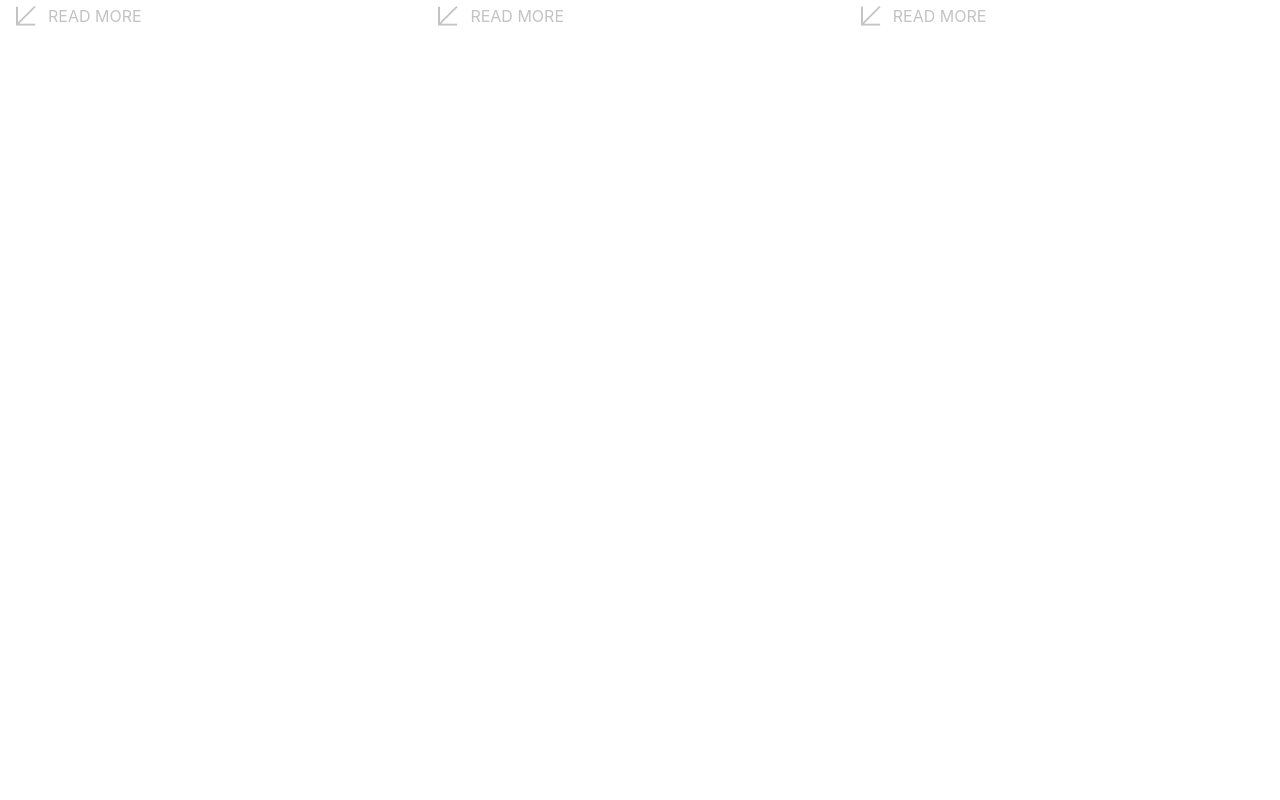
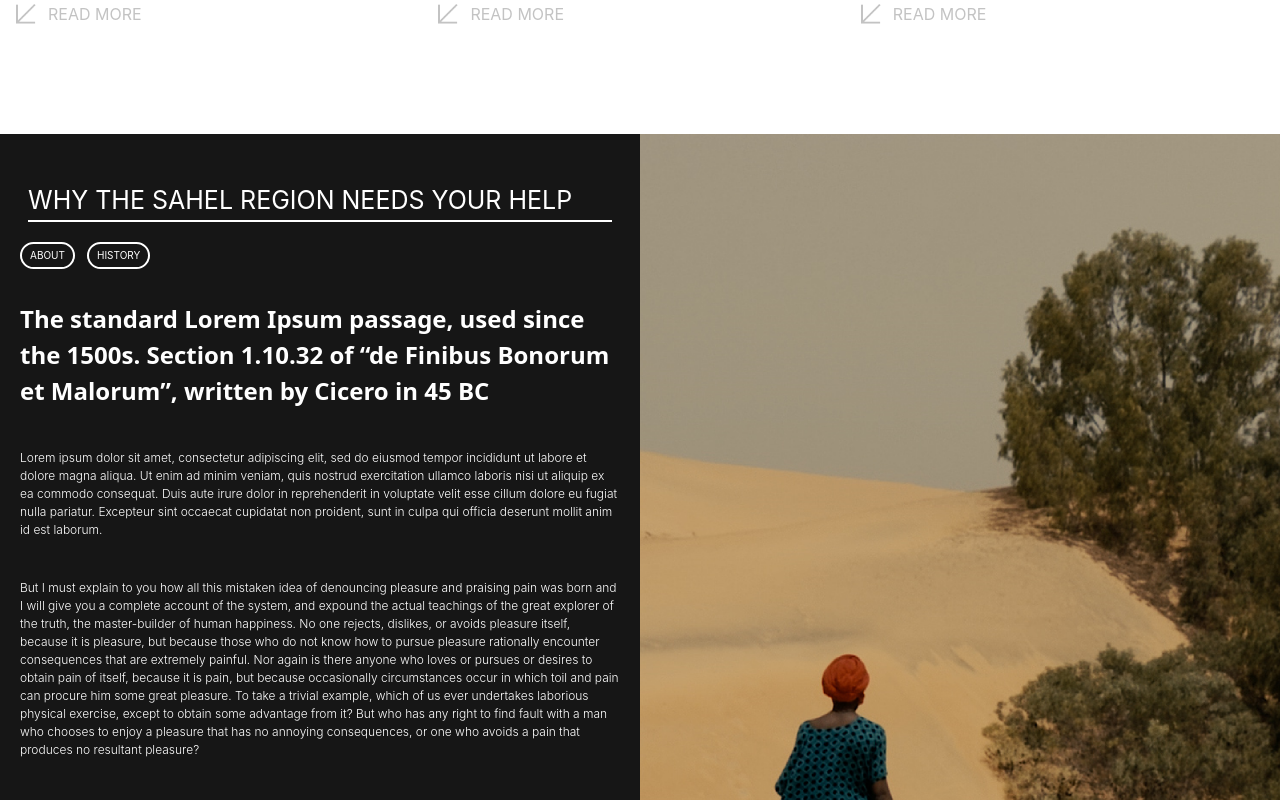
Before and after one commit to usama-mk/my-sahel, a React (Create React App) app: page / in a window 1280 px wide. Shown: the part 4060-4860 px from the top of the page. Before the commit the page ends 4196 px from the top, so only its background shows below. Built offline with nearby package versions, Linux system fonts and the light colour scheme.

Commit message:
done featured artists

```diff
--- a/src/components/FeaturedArtist/FeaturedArtist.js
+++ b/src/components/FeaturedArtist/FeaturedArtist.js
@@ -10,8 +10,8 @@ function FeaturedArtist({ image, heading, desc, tagNames }) {
         <div className="flex justify-evenly sm:justify-start  py-3  ">
 
           {
-              tagNames.map((tagName)=>
-              <LatestTag fill={"black"} tagName={tagName}/> )
+              tagNames.map((tagName , key)=>
+              <LatestTag key={key} fill={"black"} tagName={tagName}/> )
           }
 
 
--- a/src/components/SectionHeader/SectionHeader.js
+++ b/src/components/SectionHeader/SectionHeader.js
@@ -1,9 +1,9 @@
 import React from 'react'
 import smallArrow from '../../assets/images/small-arrow-2x.png'
 
-function SectionHeader({name, events}) {
+function SectionHeader({name, events, borderBottomWhite}) {
   return (
-    <div className=' text-left m-2 border-b-2 border-black uppercase flex items-center ' >
+    <div className={` text-left m-2 border-b-2 ${borderBottomWhite?"border-white":"border-black"} uppercase flex items-center `} >
         <h1 className='text-[25px]' >{name}</h1>
 
        {
--- a/src/sections/Events/Events.js
+++ b/src/sections/Events/Events.js
@@ -12,7 +12,7 @@ function Events() {
       {/* events body */}
       <div className="sm:flex mb-10">
         {/* left */}
-        <div className="flex flex-col justify-evenly sm:items-start p-3 bg-[#43A047] sm:w-[33%] ">
+        <div className="flex flex-col justify-evenly sm:items-start p-3 bg-[#43A047] sm:w-[34%] ">
           {/* tags */}
           <div className="flex justify-evenly sm:justify-start">
             <LatestTag tagName={"Event 1"} />
--- a/src/sections/FeaturedArtists/FeaturedArtists.js
+++ b/src/sections/FeaturedArtists/FeaturedArtists.js
@@ -7,8 +7,49 @@ import artistThree from '../../assets/images/artistThree.png'
 import artistFour from '../../assets/images/artistFour.png'
 import artistFive from '../../assets/images/artistFive.png'
 import artistSix from '../../assets/images/artistSix.png'
+import desertWalk from '../../assets/images/desert-walk@2x.png'
+import { LatestTag } from '../../components/LatestItem/LatestTag'
 
 function FeaturedArtists() {
+
+    const WhySahelHelp=()=>{
+        return(
+            <div className='flex' >
+                {/* why left */}
+                <div className='w-[50%] bg-[#161616] text-white py-10 px-5 ' >
+
+                    <SectionHeader name={"why the sahel region needs your help"} borderBottomWhite={"true"} />
+                    <div className="flex justify-evenly sm:justify-start  py-3  ">
+                    <LatestTag tagName={"about"}/>
+                    <LatestTag tagName={"history"}/>
+                     </div>
+
+                     <h1 className='font-sans font-bold 2xl:text-[45px] text-[24px] text-left mt-5 ' >The standard Lorem Ipsum passage, used since the 1500s. Section 1.10.32 of “de Finibus Bonorum et Malorum”, written by Cicero in 45 BC</h1>
+
+                     <h5 className='font-light text-[12px] my-10 text-left ' >Lorem ipsum dolor sit amet, consectetur adipiscing elit, sed do eiusmod tempor incididunt ut labore et dolore magna aliqua. Ut enim ad minim veniam, quis nostrud exercitation ullamco laboris nisi ut aliquip ex ea commodo consequat. Duis aute irure dolor in reprehenderit in voluptate velit esse cillum dolore eu fugiat nulla pariatur. Excepteur sint occaecat cupidatat non proident, sunt in culpa qui officia deserunt mollit anim id est laborum.
+                    </h5>
+
+                    <h5 className='font-light text-[12px] text-left ' >
+                    But I must explain to you how all this mistaken idea of denouncing pleasure and praising pain was born and I will give you a complete account of the system, and expound the actual teachings of the great explorer of the truth, the master-builder of human happiness. No one rejects, dislikes, or avoids pleasure itself, because it is pleasure, but because those who do not know how to pursue pleasure rationally encounter consequences that are extremely painful. Nor again is there anyone who loves or pursues or desires to obtain pain of itself, because it is pain, but because occasionally circumstances occur in which toil and pain can procure him some great pleasure. To take a trivial example, which of us ever undertakes laborious physical exercise, except to obtain some advantage from it? But who has any right to find fault with a man who chooses to enjoy a pleasure that has no annoying consequences, or one who avoids a pain that produces no resultant pleasure?
+                    </h5>
+
+
+
+
+                </div>
+                {/* why left end */}
+
+                 {/* why right */}
+                 <div className='w-[50%]' >
+                    <img className='h-[100%] object-cover'  src={desertWalk} alt="" />
+                </div>
+                {/* why right end */}
+
+
+
+            </div>
+        )
+    }
   return (
     <div>
          <SectionHeader name={"Featured Artists"} />
@@ -45,6 +86,12 @@ function FeaturedArtists() {
          tagNames={["genre", "instruments"]}
          />
          </div>
+         {/* row 2 end */}
+
+         {/* row 3 image text */}
+
+         <WhySahelHelp/>
+
 
     </div>
   )
```
Also changed, not shown: src/assets/images/desert-walk@2x.png (added).
